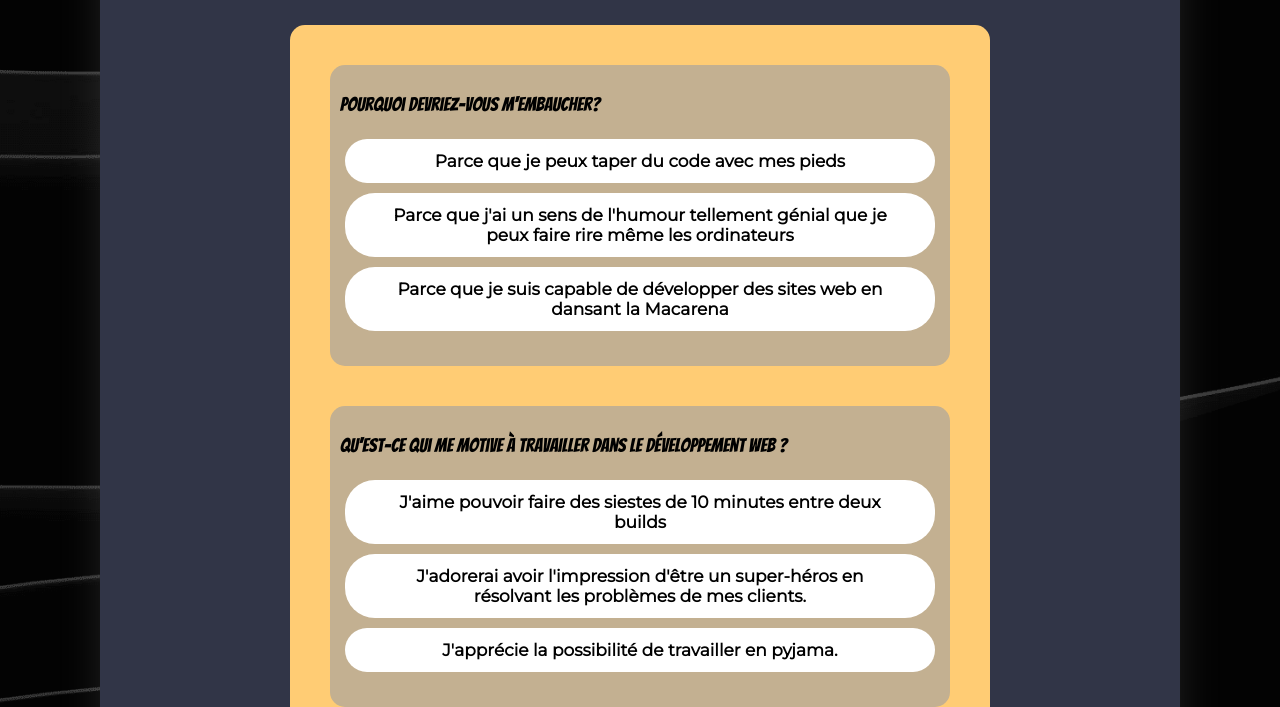
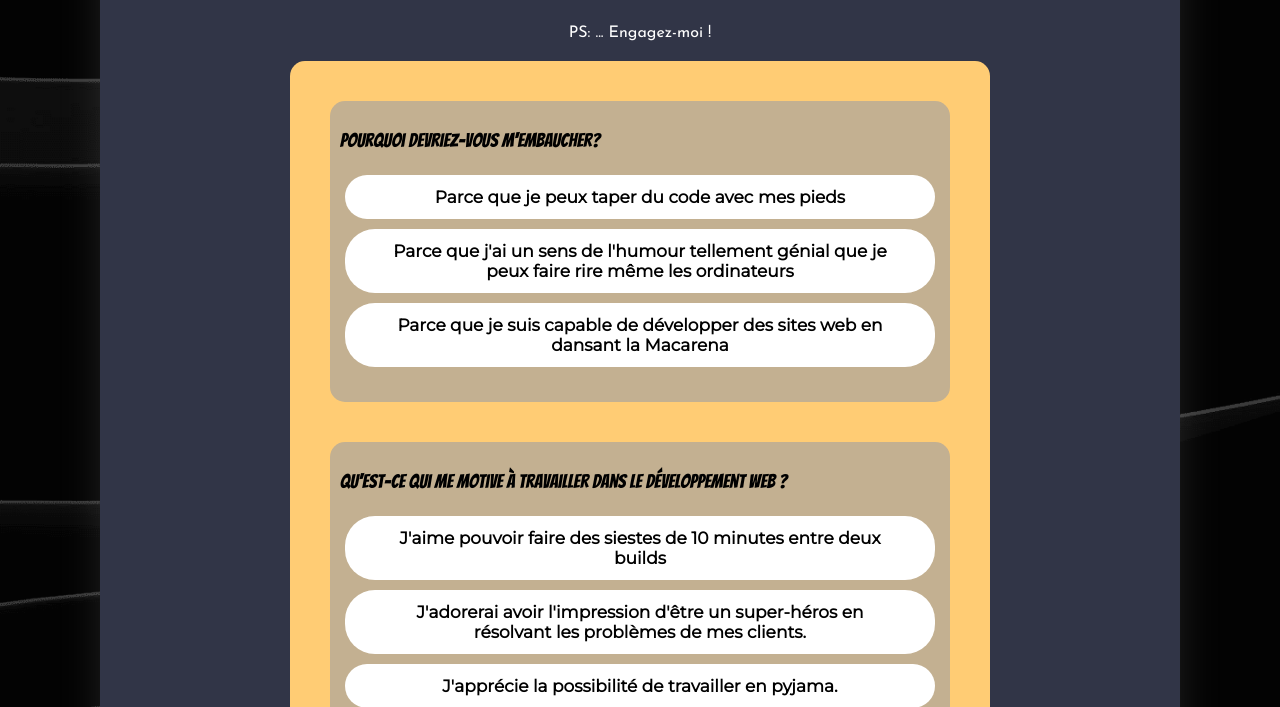
Before and after one commit to Claire-Trucy/Hire-me, a React app: page / in a window 1280 px wide. Shown: the part 393-1100 px from the top of the page. Built offline with nearby package versions, Linux system fonts and the light colour scheme; some packages are replaced by stand-ins of ours.

Commit message:
sentence added in component quizz

```diff
--- a/src/components/Quizz/Quizz.js
+++ b/src/components/Quizz/Quizz.js
@@ -34,6 +34,7 @@ export default function Quizz() {
                         à conquérir le monde du web !
                     </h6>
                     <h3>Mon CV ne montre pas mon humour, mais mon quizz le fera !</h3>
+                    <h4>PS: ... Engagez-moi !</h4>
                 </div>
                 <div className="quizz_container_questions">
                     <div className="quizz_container_questions_question">
--- a/src/components/Quizz/styles.scss
+++ b/src/components/Quizz/styles.scss
@@ -31,6 +31,10 @@
             & h3 {
                 font-size: 2.2em;
                 margin-bottom: 40px;
+            }
+
+            & h4 {
+                margin-bottom: 20px;
             }
         }
 
```
